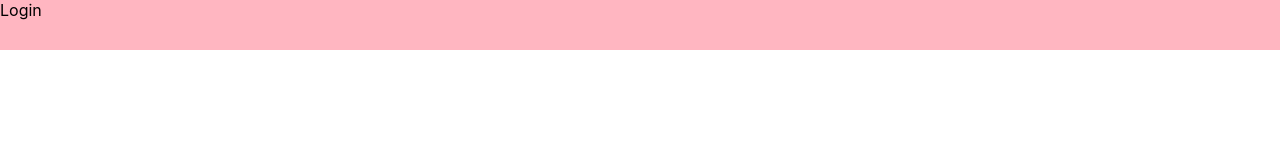
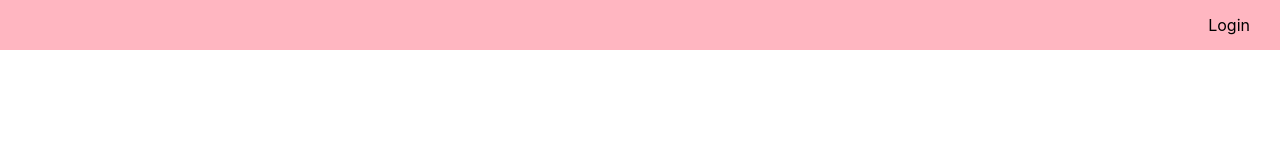
Before and after one commit to Batersp/test-social, a React (Create React App) app: page /login in a window 1280 px wide. Shown: the top 160 px of the page. Built offline with nearby package versions, Linux system fonts and the light colour scheme.

Commit message:
start profile

```diff
--- a/src/features/Header/Header.module.css
+++ b/src/features/Header/Header.module.css
@@ -1,4 +1,19 @@
 .container {
     background-color: lightpink;
     height: 50px;
+    display: flex;
+    align-items: center;
+    justify-content: end;
 }
+
+.main {
+    display: flex;
+    align-items: center;
+    margin-right: 30px;
+}
+
+.name {
+    margin-right: 10px;
+    font-weight: bold;
+    font-size: 20px;
+}
--- a/src/features/Header/Header.tsx
+++ b/src/features/Header/Header.tsx
@@ -9,14 +9,14 @@ import ExitToAppOutlinedIcon from '@mui/icons-material/ExitToAppOutlined';
 export const Header = () => {
 
     const dispatch = useAppDispatch()
-    const userName = useAppSelector(profileSelectors.getUserName)
+    const profile = useAppSelector(profileSelectors.getProfile)
     const isLoggedIn = useAppSelector(authSelectors.getIsLoggedIn)
 
     return (
         <div className={style.container}>
             {isLoggedIn
-                ? <div>
-                    <div>{userName}</div>
+                ? <div className={style.main}>
+                    <div className={style.name}>{profile.name}</div>
                     <ExitToAppOutlinedIcon
                         className={style.icon}
                         color={"primary"}
@@ -24,7 +24,7 @@ export const Header = () => {
                         onClick={() => dispatch(logout())}
                     />
                 </div>
-                : <div>Login</div>
+                : <div className={style.main}>Login</div>
 
 
             }
--- a/src/features/Profile/selectors.ts
+++ b/src/features/Profile/selectors.ts
@@ -1,3 +1,4 @@
 import {AppRootStateType} from "../../utils/types";
+import {ProfileType} from "./profileTypes";
 
-export const getUserName = (state: AppRootStateType): string => state.profile.profile.name
+export const getProfile = (state: AppRootStateType): ProfileType => state.profile.profile
```
